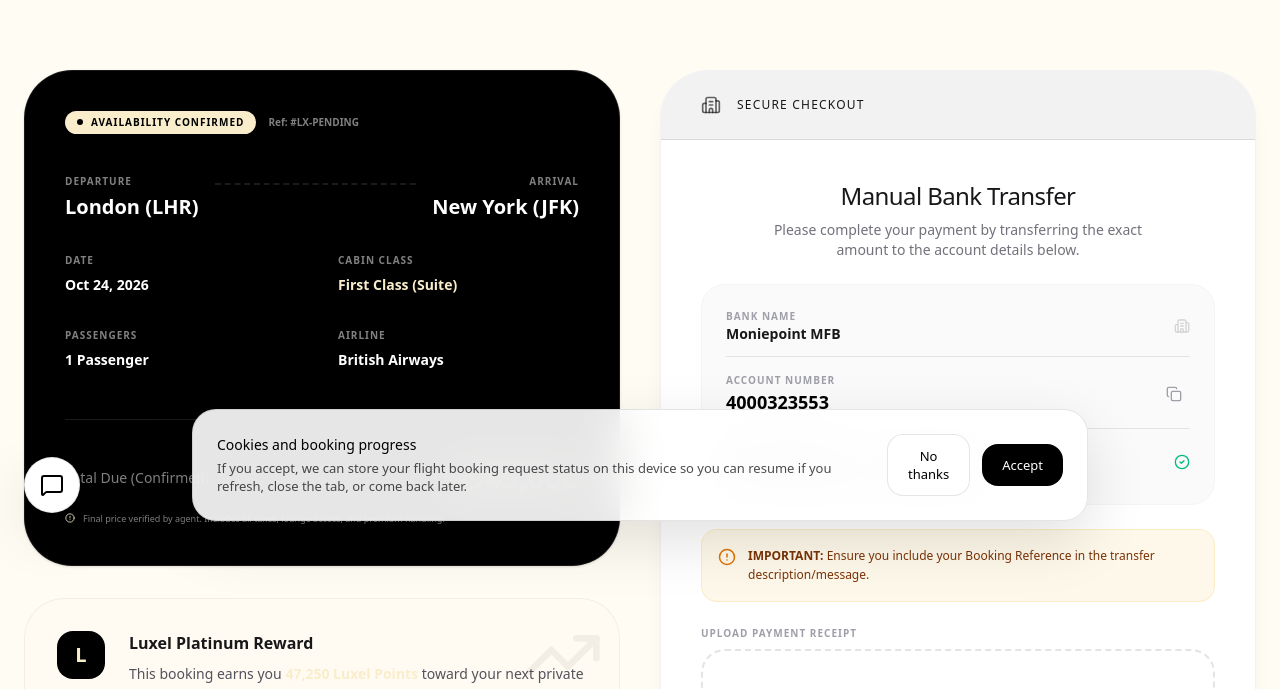
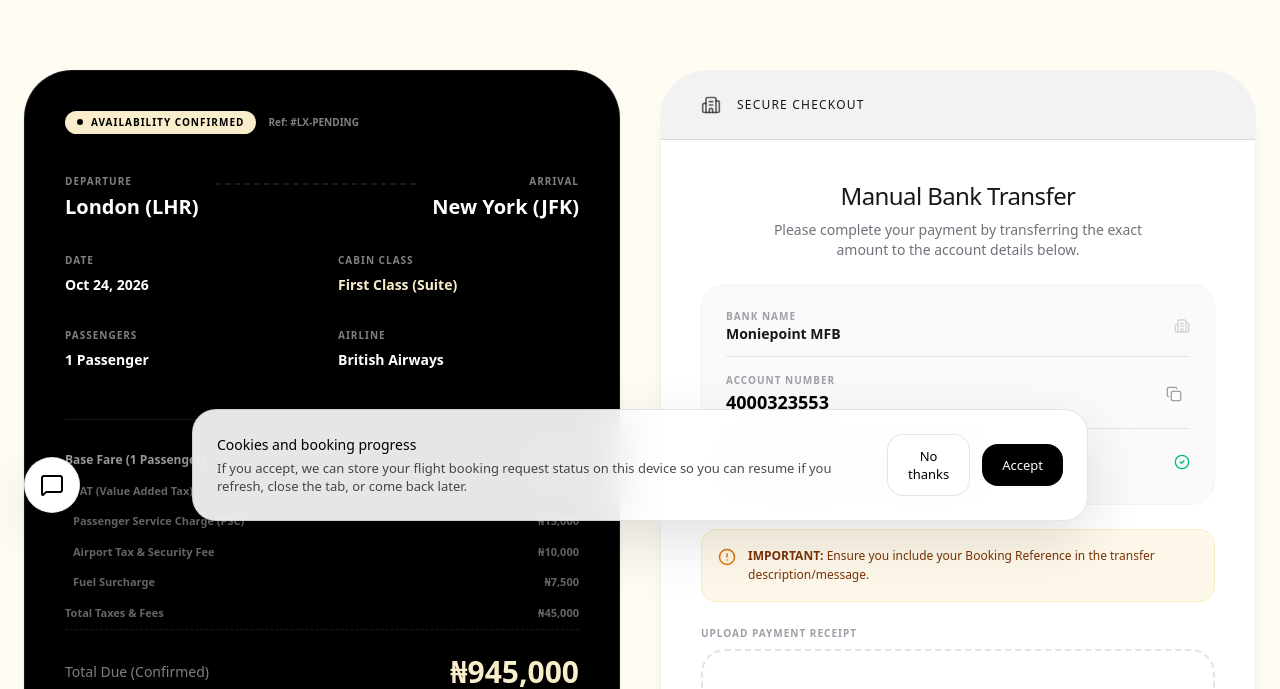
Before and after one commit to Frankemsinwa/luxel, a Next.js app: page /flights/status/payment in a window 1280 px wide. Shown: the part 263-952 px from the top of the page. Built offline with nearby package versions, Linux system fonts and the light colour scheme; no server answers.

Commit message:
feat: implement flight booking flow including passenger details input, authentication handling, and API integration

```diff
--- a/src/app/flights/booking/page.tsx
+++ b/src/app/flights/booking/page.tsx
@@ -1,6 +1,7 @@
 'use client'
 
 import api from '@/lib/api';
+import { FLIGHT_TAXES_BREAKDOWN, TOTAL_FLIGHT_TAXES } from '@/lib/constants';
 import { useRouter, useSearchParams } from 'next/navigation';
 import { Suspense, useState, useEffect, useRef } from 'react';
 import Navbar from "@/components/Navbar";
@@ -144,7 +145,7 @@ function PassengerDetailsContent() {
     const children = Number(searchParams.get('children') || 0);
     const passengerCountFromSplit = parseInt((searchParams.get('passengers') || '').split(' ')[0]) || 0;
     const passengerCount = (adults + children) || passengerCountFromSplit || 1;
-    const taxes = 45000;
+    const taxes = TOTAL_FLIGHT_TAXES;
 
     const [passengerData, setPassengerData] = useState<any[]>([]);
     const [contactEmail, setContactEmail] = useState('');
@@ -277,7 +278,8 @@ function PassengerDetailsContent() {
                     taxes,
                     baseFare,
                     totalPassengers: passengerCount,
-                    totalPrice: totalPrice * passengerCount
+                    totalPrice: totalPrice * passengerCount,
+                    taxesBreakdown: FLIGHT_TAXES_BREAKDOWN
                 }
             };
 
@@ -598,10 +600,16 @@ function PassengerDetailsContent() {
                                     <span className="text-black/60 font-medium">Base Fare ({passengerCount} Passengers)</span>
                                     <span className="font-bold text-black">₦{(baseFare * passengerCount).toLocaleString()}</span>
                                 </div>
-                                <div className="flex justify-between">
-                                    <span className="text-black/60 font-medium">Taxes & Fees</span>
-                                    <span className="font-bold text-black">₦{(taxes * passengerCount).toLocaleString()}</span>
-                                </div>
+                                 {FLIGHT_TAXES_BREAKDOWN.map((taxItem, index) => (
+                                     <div key={index} className="flex justify-between text-xs pl-2">
+                                         <span className="text-black/50 font-medium">{taxItem.name}</span>
+                                         <span className="font-medium text-black/80">₦{(taxItem.amount * passengerCount).toLocaleString()}</span>
+                                     </div>
+                                 ))}
+                                 <div className="flex justify-between pt-2 border-t border-dashed border-black/10">
+                                     <span className="text-black/60 font-medium">Total Taxes & Fees</span>
+                                     <span className="font-bold text-black">₦{(taxes * passengerCount).toLocaleString()}</span>
+                                 </div>
                             </div>
                             <div className="flex flex-col items-center gap-2 mb-8">
                                 <span className="text-[10px] font-bold text-black/50 uppercase tracking-widest">Total Amount</span>
--- a/src/app/flights/details/page.tsx
+++ b/src/app/flights/details/page.tsx
@@ -1,6 +1,7 @@
 'use client'
 
 import api from '@/lib/api';
+import { FLIGHT_TAXES_BREAKDOWN, TOTAL_FLIGHT_TAXES } from '@/lib/constants';
 import { useState, useEffect, Suspense } from 'react';
 import { useRouter, useSearchParams } from 'next/navigation';
 import Navbar from "@/components/Navbar";
@@ -68,7 +69,7 @@ function FlightDetailsContent() {
 
     const passengerCountStr = searchParams.get('passengers') || '1 Passenger';
     const passengerCount = parseInt(passengerCountStr.split(' ')[0]) || 1;
-    const taxes = 45000;
+    const taxes = TOTAL_FLIGHT_TAXES;
     const baseFare = (fullFlight?.price || initialFlight.price) - taxes;
     const totalFare = (fullFlight?.price || initialFlight.price) * passengerCount;
 
@@ -312,10 +313,16 @@ function FlightDetailsContent() {
                                     <span className="text-black/60 font-semibold">Base Fare ({passengerCount} Traveler{passengerCount > 1 ? 's' : ''})</span>
                                     <span className="font-semibold text-black">₦{(baseFare * passengerCount).toLocaleString()}</span>
                                 </div>
-                                <div className="flex items-center justify-between">
-                                    <span className="text-black/60 font-semibold">Taxes & Fees</span>
-                                    <span className="font-semibold text-black">₦{(taxes * passengerCount).toLocaleString()}</span>
-                                </div>
+                                 {FLIGHT_TAXES_BREAKDOWN.map((taxItem, index) => (
+                                     <div key={index} className="flex items-center justify-between text-xs pl-2">
+                                         <span className="text-black/50 font-medium">{taxItem.name}</span>
+                                         <span className="font-medium text-black/80">₦{(taxItem.amount * passengerCount).toLocaleString()}</span>
+                                     </div>
+                                 ))}
+                                 <div className="flex items-center justify-between pt-2 border-t border-dashed border-black/10">
+                                     <span className="text-black/60 font-semibold">Total Taxes & Fees</span>
+                                     <span className="font-semibold text-black">₦{(taxes * passengerCount).toLocaleString()}</span>
+                                 </div>
                             </div>
 
                             <div className="flex flex-col items-center mb-10">
--- a/src/app/flights/status/payment/page.tsx
+++ b/src/app/flights/status/payment/page.tsx
@@ -1,6 +1,7 @@
 'use client'
 
 import api from '@/lib/api';
+import { FLIGHT_TAXES_BREAKDOWN, TOTAL_FLIGHT_TAXES } from '@/lib/constants';
 import Navbar from "@/components/Navbar";
 import Footer from "@/components/Footer";
 import BookingStatusHeader from "@/components/BookingStatusHeader";
@@ -37,6 +38,9 @@ function PaymentContent() {
 
     const passengerCountStr = searchParams.get('passengers') || '1 Passenger';
     const passengerCount = parseInt(passengerCountStr.split(' ')[0]) || 1;
+
+    const taxesList = booking?.flight_data?.pricing?.taxesBreakdown || FLIGHT_TAXES_BREAKDOWN;
+    const totalTaxes = (booking?.flight_data?.pricing?.taxes || TOTAL_FLIGHT_TAXES) * passengerCount;
 
     const departureDateStr = searchParams.get('departure');
     const depTimeStr = searchParams.get('depTime') || "Oct 24, 2026";
@@ -230,7 +234,26 @@ function PaymentContent() {
                                 </div>
                             </div>
 
-                            <div className="pt-10 border-t border-white/10 flex items-center justify-between">
+                            {!loading && (
+                                <div className="mt-8 pt-8 border-t border-white/10 space-y-4 text-xs font-semibold text-white/60">
+                                    <div className="flex justify-between">
+                                        <span>Base Fare ({passengerCount} Passenger{passengerCount > 1 ? 's' : ''})</span>
+                                        <span className="text-white">₦{(priceToPay - totalTaxes).toLocaleString()}</span>
+                                    </div>
+                                    {taxesList.map((taxItem: any, index: number) => (
+                                        <div key={index} className="flex justify-between pl-2 text-[11px] text-white/40">
+                                            <span>{taxItem.name}</span>
+                                            <span>₦{(taxItem.amount * passengerCount).toLocaleString()}</span>
+                                        </div>
+                                    ))}
+                                    <div className="flex justify-between text-[11px] text-white/40 border-b border-dashed border-white/10 pb-2">
+                                        <span>Total Taxes & Fees</span>
+                                        <span>₦{totalTaxes.toLocaleString()}</span>
+                                    </div>
+                                </div>
+                            )}
+
+                            <div className="pt-6 flex items-center justify-between">
                                 <span className="text-sm font-medium text-white/50">Total Due (Confirmed)</span>
                                 <div className="text-right">
                                     {loading ? (
--- /dev/null
+++ b/src/lib/constants.ts
@@ -0,0 +1,13 @@
+export interface TaxFeeItem {
+  name: string;
+  amount: number;
+}
+
+export const FLIGHT_TAXES_BREAKDOWN: TaxFeeItem[] = [
+  { name: "VAT (Value Added Tax)", amount: 12500 },
+  { name: "Passenger Service Charge (PSC)", amount: 15000 },
+  { name: "Airport Tax & Security Fee", amount: 10000 },
+  { name: "Fuel Surcharge", amount: 7500 }
+];
+
+export const TOTAL_FLIGHT_TAXES = FLIGHT_TAXES_BREAKDOWN.reduce((sum, item) => sum + item.amount, 0);
```
Also changed, not shown: 1 other file (tests, documents, lock files or other folders).
